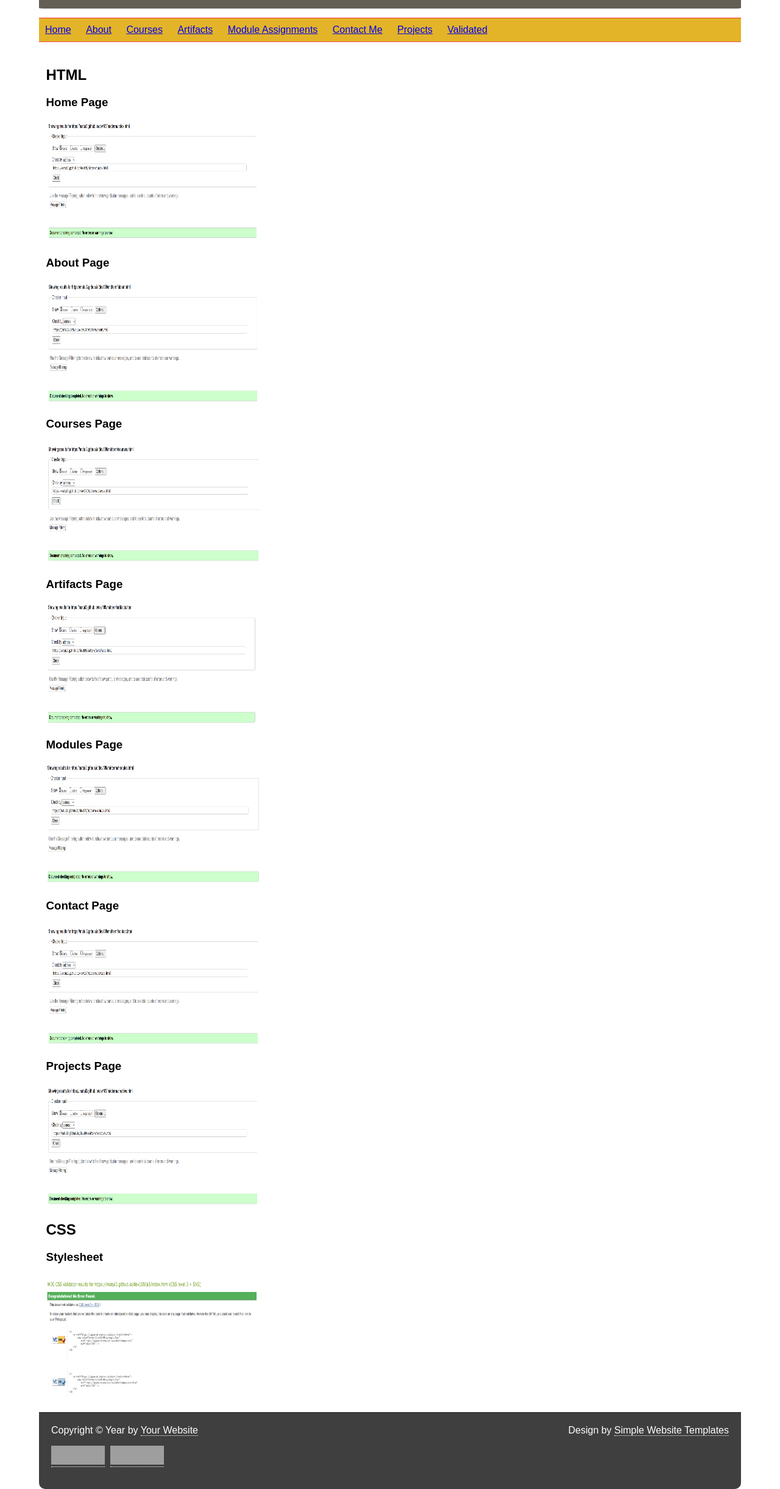
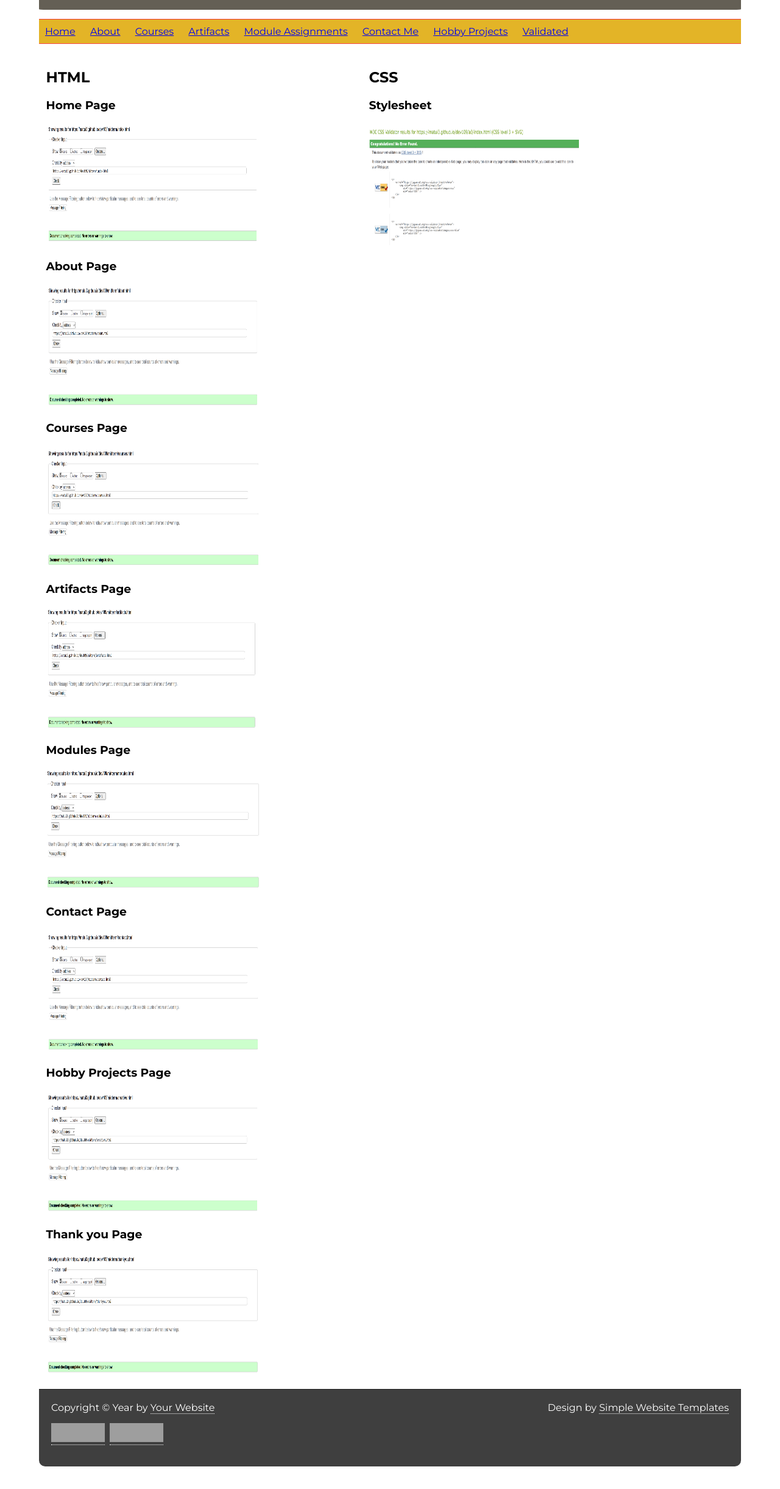
Before and after one commit to matui3/dev109, a plain HTML site: page midterm/validated.html in a window 1280 px wide. Shown: the part 86-2527 px from the top of the page at 61% size. After the commit the page ends 2490 px from the top, so only its background shows below. Drawn offline with Linux system fonts and the light colour scheme; grey boxes are pictures that could not be loaded.

Commit message:
finishing touches midterm

```diff
--- a/midterm/css/style.css
+++ b/midterm/css/style.css
@@ -1,6 +1,6 @@
 /* General styles */
 body {
-    font-family: Arial, sans-serif;
+    font-family: 'Montserrat', Arial, sans-serif;
     margin: 0;
     padding: 0;
     background-image: url('../images/tropical.jpg');
@@ -8,7 +8,7 @@ body {
     color: black;
 }
 
-#wrap {
+#container {
     background-color: white;
     border-radius: 1%;
     width: 90%;
@@ -63,7 +63,6 @@ header {
 .column {
     float: left;
     width: 45%;
-    margin-right: 5%;
     margin-left: 1%;
 }
 
--- a/midterm/validated.html
+++ b/midterm/validated.html
@@ -4,13 +4,17 @@
 <head>
     <meta charset="UTF-8">
     <meta name="viewport" content="width=device-width, initial-scale=1.0">
+    <link rel="preconnect" href="https://fonts.googleapis.com">
+    <link rel="preconnect" href="https://fonts.gstatic.com" crossorigin>
+    <link href="https://fonts.googleapis.com/css2?family=Montserrat:ital,wght@0,100..900;1,100..900&display=swap"
+        rel="stylesheet">
+    <link rel="stylesheet" href="css/style.css">
     <title>Validated</title>
-    <link rel="stylesheet" href="css/style.css">
 </head>
 
 <body>
-    <!-- Wrapper -->
-    <div id="wrap">
+    <!-- Container -->
+    <div id="container">
 
         <!-- Header for title -->
         <header>
@@ -18,7 +22,7 @@
         </header>
 
         <!-- Menu -->
-        <div id="topmenu">
+        <nav id="topmenu">
             <ul>
                 <li><a href="index.html">Home</a></li>
                 <li><a href="about.html">About</a></li>
@@ -26,10 +30,10 @@
                 <li><a href="artifacts.html">Artifacts</a></li>
                 <li><a href="modules.html">Module Assignments</a></li>
                 <li><a href="contact.html">Contact Me</a></li>
-                <li><a href="creative.html">Projects</a></li>
+                <li><a href="creative.html">Hobby Projects</a></li>
                 <li><a href="validated.html">Validated</a></li>
             </ul>
-        </div>
+        </nav>
 
         <!-- Validation columns -->
         <div id="validation">
@@ -62,8 +66,12 @@
                     <img class="imgvalidation" src="images/contact.html.png" alt="Contact">
                 </div>
                 <div>
-                    <h3>Projects Page</h3>
+                    <h3>Hobby Projects Page</h3>
                     <img class="imgvalidation" src="images/creative.html.png" alt="Creative">
+                </div>
+                <div>
+                    <h3>Thank you Page</h3>
+                    <img class="imgvalidation" src="images/thankyou.html.png" alt="Thank you">
                 </div>
             </div>
 
@@ -84,10 +92,10 @@
                 Copyright &copy; Year by <a href="#">Your Website</a>
                 <p>
                     <!-- W3C Markup Validator -->
-                    <a href="http://validator.w3.org/check?uri=referer"><img src="http://www.w3.org/Icons/valid-xhtml10"
+                    <a href="http://validator.w3.org/check?uri=referer" target="_blank"><img src="http://www.w3.org/Icons/valid-xhtml10"
                             alt="Valid XHTML 1.0 Strict" height="31" width="88"></a>&nbsp;
                     <!-- W3C CSS Validator -->
-                    <a href="http://jigsaw.w3.org/css-validator/check/referer">
+                    <a href="http://jigsaw.w3.org/css-validator/check/referer" target="_blank">
                         <img style="border:0;width:88px;height:31px"
                             src="http://jigsaw.w3.org/css-validator/images/vcss-blue" alt="Valid CSS!">
                     </a>
```
Also changed, not shown: midterm/about.html (+14 -8 lines), midterm/artifacts.html (+12 -10 lines), midterm/contact.html (+13 -9 lines), midterm/courses.html (+12 -8 lines), midterm/creative.html (+12 -8 lines), midterm/index.html (+12 -8 lines), midterm/modules.html (+12 -9 lines), midterm/thankyou.html (+50 -2 lines), midterm/images/thankyou.html.png (added).
